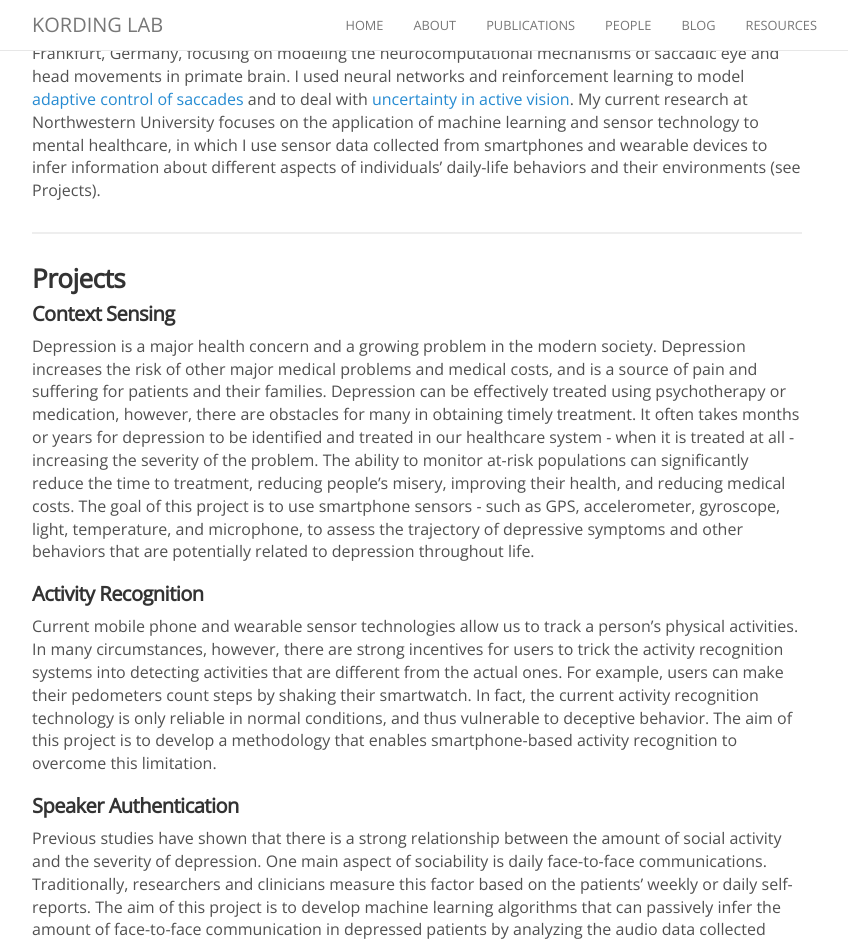
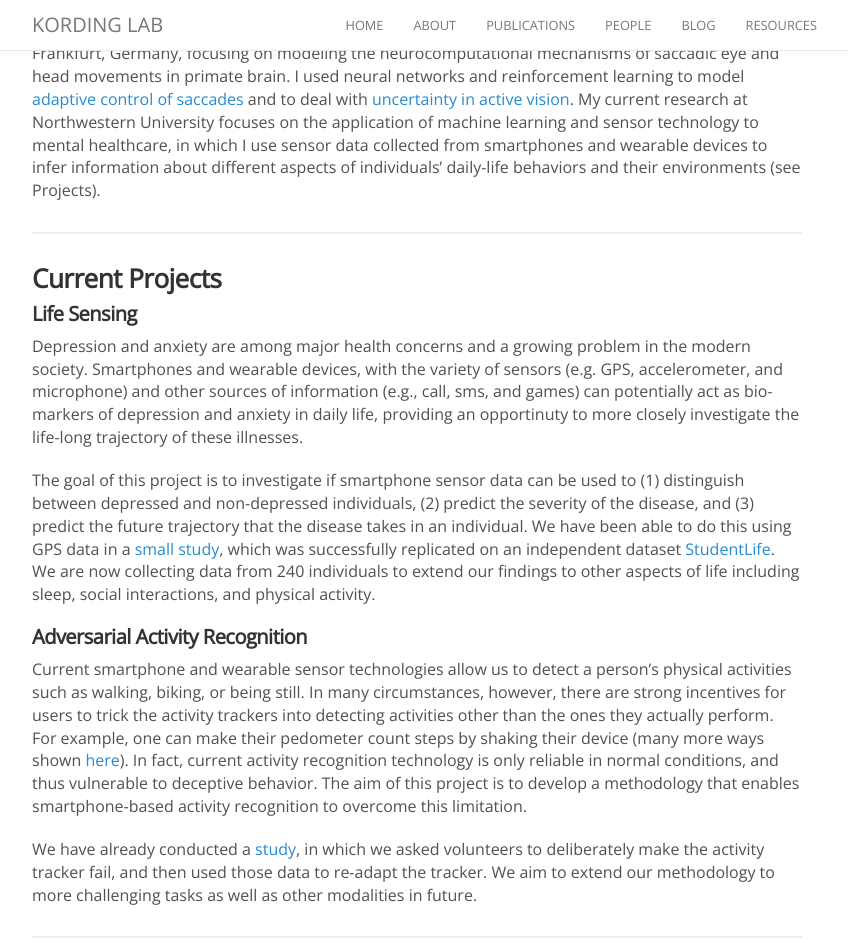
Before and after one commit to KordingLab/KordingLab.github.io, a Jekyll site: the page built from _people/sohrob_saeb.md, in a window 1280 px wide and 1400 px high, scrolled down 639 px. Shown: the top 943 px of the window, without its empty margins (223-1071 px from the left). Built offline with Jekyll 4.4.1, drawn with Linux system fonts in a browser that asks for light colours; nearby versions of some CDN libraries; comment, search, counter and statistics services are not loaded; some of the changed text lies outside the part shown.

Commit message:
update projects

```diff
--- a/_people/sohrob_saeb.md
+++ b/_people/sohrob_saeb.md
@@ -20,23 +20,23 @@ I received my PhD in Computer Science (Computational Neuroscience) from Goethe-U
 
 ---
 
-### Projects
+### Current Projects
 
-#### Context Sensing
+##### Life Sensing
 
-Depression is a major health concern and a growing problem in the modern society. Depression increases the risk of other major medical problems and medical costs, and is a source of pain and suffering for patients and their families. Depression can be effectively treated using psychotherapy or medication, however, there are obstacles for many in obtaining timely treatment. It often takes months or years for depression to be identified and treated in our healthcare system - when it is treated at all - increasing the severity of the problem. The ability to monitor at-risk populations can significantly reduce the time to treatment, reducing people’s misery, improving their health, and reducing medical costs. The goal of this project is to use smartphone sensors - such as GPS, accelerometer, gyroscope, light, temperature, and microphone, to assess the trajectory of depressive symptoms and other behaviors that are potentially related to depression throughout life.
+Depression and anxiety are among major health concerns and a growing problem in the modern society. Smartphones and wearable devices, with the variety of sensors (e.g. GPS, accelerometer, and microphone) and other sources of information (e.g., call, sms, and games) can potentially act as bio-markers of depression and anxiety in daily life, providing an opportinuty to more closely investigate the life-long trajectory of these illnesses.
 
-#### Activity Recognition
+The goal of this project is to investigate if smartphone sensor data can be used to (1) distinguish between depressed and non-depressed individuals, (2) predict the severity of the disease, and (3) predict the future trajectory that the disease takes in an individual. We have been able to do this using GPS data in a [small study](http://www.jmir.org/2015/7/e175/), which was successfully replicated on an independent dataset [StudentLife](http://studentlife.cs.dartmouth.edu/). We are now collecting data from 240 individuals to extend our findings to other aspects of life including sleep, social interactions, and physical activity.
 
-Current mobile phone and wearable sensor technologies allow us to track a person's physical activities. In many circumstances, however, there are strong incentives for users to trick the activity recognition systems into detecting activities that are different from the actual ones. For example, users can make their pedometers count steps by shaking their smartwatch. In fact, the current activity recognition technology is only reliable in normal conditions, and thus vulnerable to deceptive behavior. The aim of this project is to develop a methodology that enables smartphone-based activity recognition to overcome this limitation.
+##### Adversarial Activity Recognition
 
-#### Speaker Authentication
+Current smartphone and wearable sensor technologies allow us to detect a person's physical activities such as walking, biking, or being still. In many circumstances, however, there are strong incentives for users to trick the activity trackers into detecting activities other than the ones they actually perform. For example, one can make their pedometer count steps by shaking their device (many more ways shown [here](http://www.unfitbits.com/)). In fact, current activity recognition technology is only reliable in normal conditions, and thus vulnerable to deceptive behavior. The aim of this project is to develop a methodology that enables smartphone-based activity recognition to overcome this limitation.
 
-Previous studies have shown that there is a strong relationship between the amount of social activity and the severity of depression. One main aspect of sociability is daily face-to-face communications. Traditionally, researchers and clinicians measure this factor based on the patients’ weekly or daily self-reports. The aim of this project is to develop machine learning algorithms that can passively infer the amount of face-to-face communication in depressed patients by analyzing the audio data collected from their smartphones, and thereby provide a momentary, objective assessment of the sociability factor in the context of their daily lives.
+We have already conducted a [study](http://journals.plos.org/plosone/article?id=10.1371/journal.pone.0144795), in which we asked volunteers to deliberately make the activity tracker fail, and then used those data to re-adapt the tracker. We aim to extend our methodology to more challenging tasks as well as other modalities in future.
 
 ---
 
-### Media
+### In the Media
 
 <br><img src="https://www.closingthegap.co/wp-content/uploads/2015/11/fortune-logo.png" style="width: 125px;float:left;PADDING-RIGHT:20px"/>
 [Activity trackers could be better. So why aren’t they?](http://fortune.com/2016/01/22/fitness-tracker-cheating-study/) January 2016.
```
